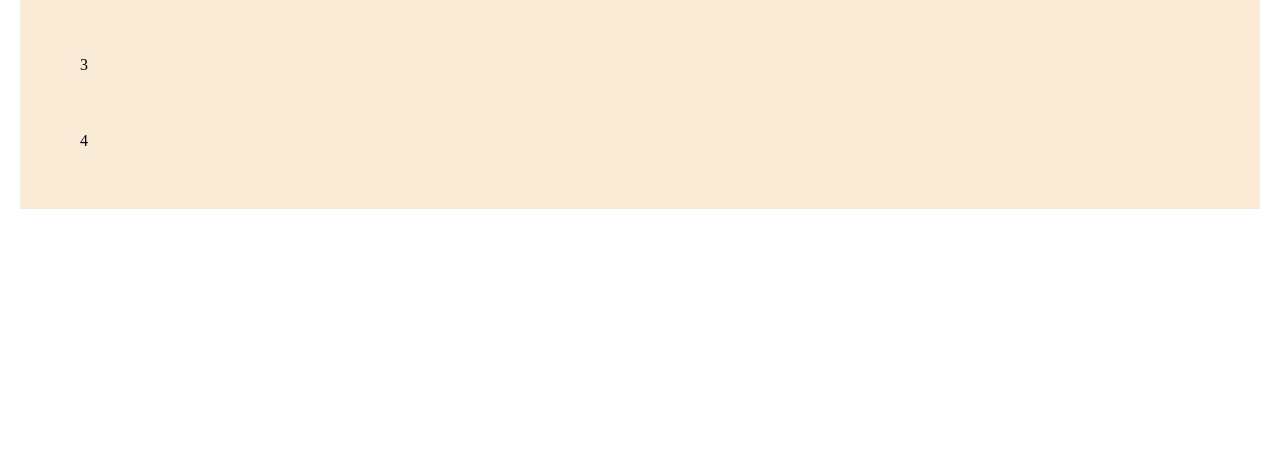
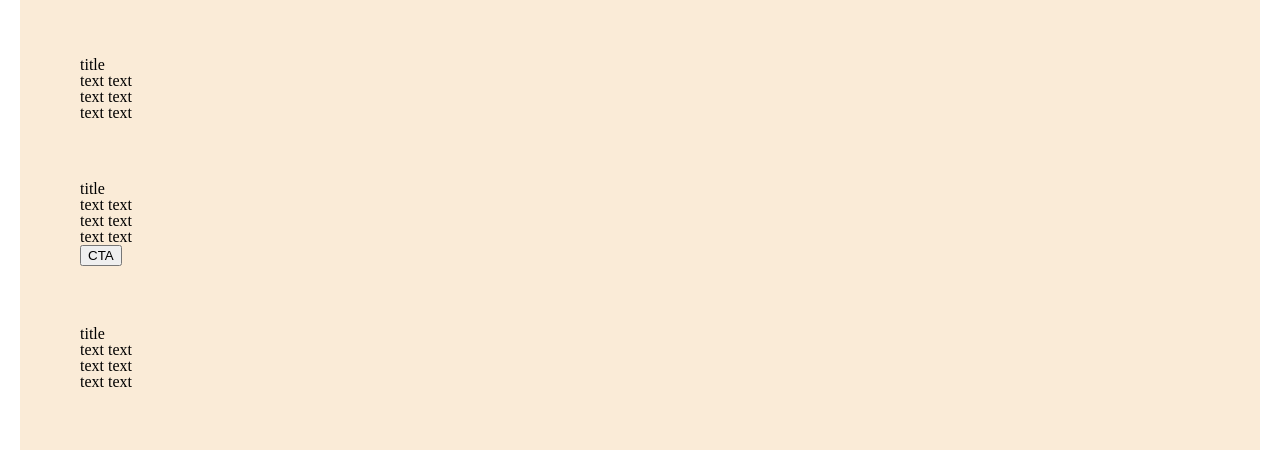
Before and after one commit to ittenes/postopia, a plain HTML site: page index.html in a window 1280 px wide. Shown: the part 806-1266 px from the top of the page. Before the commit the page ends 1035 px from the top, so only its background shows below. Drawn offline with Linux system fonts and the light colour scheme.

Commit message:
config initial

```diff
--- a/index.html
+++ b/index.html
@@ -80,9 +80,35 @@
       </article>
 
     </section>
-    <section>3</section>
-    <section>4</section>
-
-    <!-- <section>5</section> -->
+    <section>
+      <h2>title </h2>
+      <article> <img src="" alt="">
+        <p>text text</p></article>
+      <article> <img src="" alt="">
+        <p>text text</p></article>
+      <article> <img src="" alt="">
+        <p>text text</p></article>
+    </section>
+    <section>
+      <h2>title</h2>
+      <article> <img src="" alt="">
+        <p>text text</p></article>
+      <article> <img src="" alt="">
+        <p>text text</p></article>
+      <article> <img src="" alt="">
+        <p>text text</p></article>
+        <button>CTA</button>
+    </section>
+    <section>
+      <h2>title</h2>
+      <article>
+        <img src="" alt="">
+      <p>text text</p>
+    </article>
+      <article> <img src="" alt="">
+        <p>text text</p></article>
+      <article> <img src="" alt="">
+        <p>text text</p></article>
+    </section>
   </body>
 </html>
```
